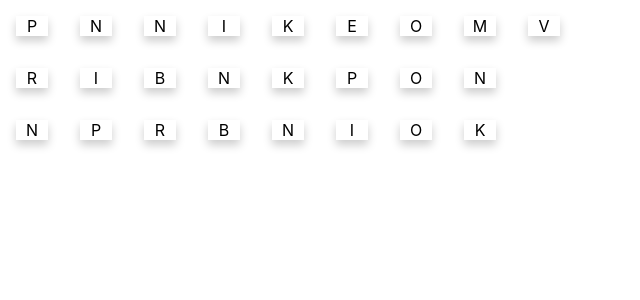
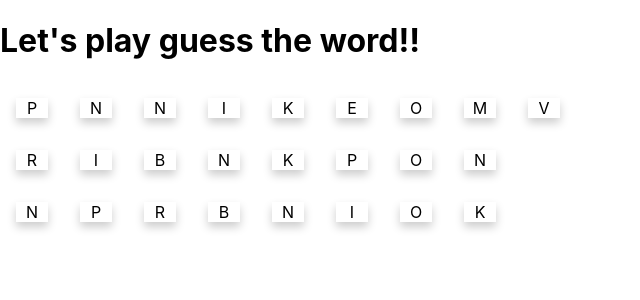
Before and after one commit to 6310110257/6310110257_3SA03, a React (Create React App) app: page / in a window 1280 px wide. Shown: the top 300 px of the page, without its empty margins (0-640 px from the left). Built offline with nearby package versions, Linux system fonts and the light colour scheme.

Commit message:
63_257_p7.5

```diff
--- a/src/App.js
+++ b/src/App.js
@@ -6,6 +6,7 @@ const word = "PINKVENOM";
 function App() {
   return (
     <div>
+      <h1>Let's play guess the word!!</h1>
       {
         <><WordCard value={word} /><WordCard value="BORNPINK" /><WordCard value="BORNPINK" /></>
       }
```
